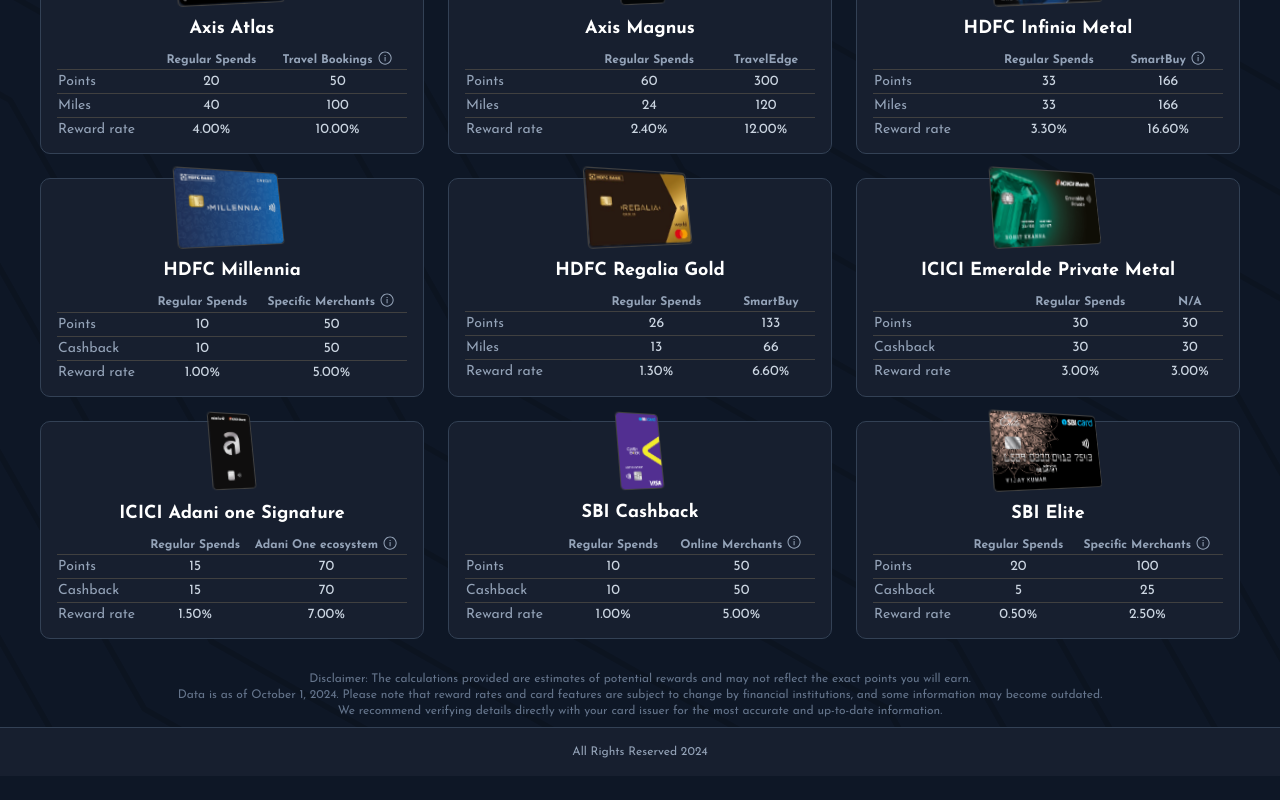
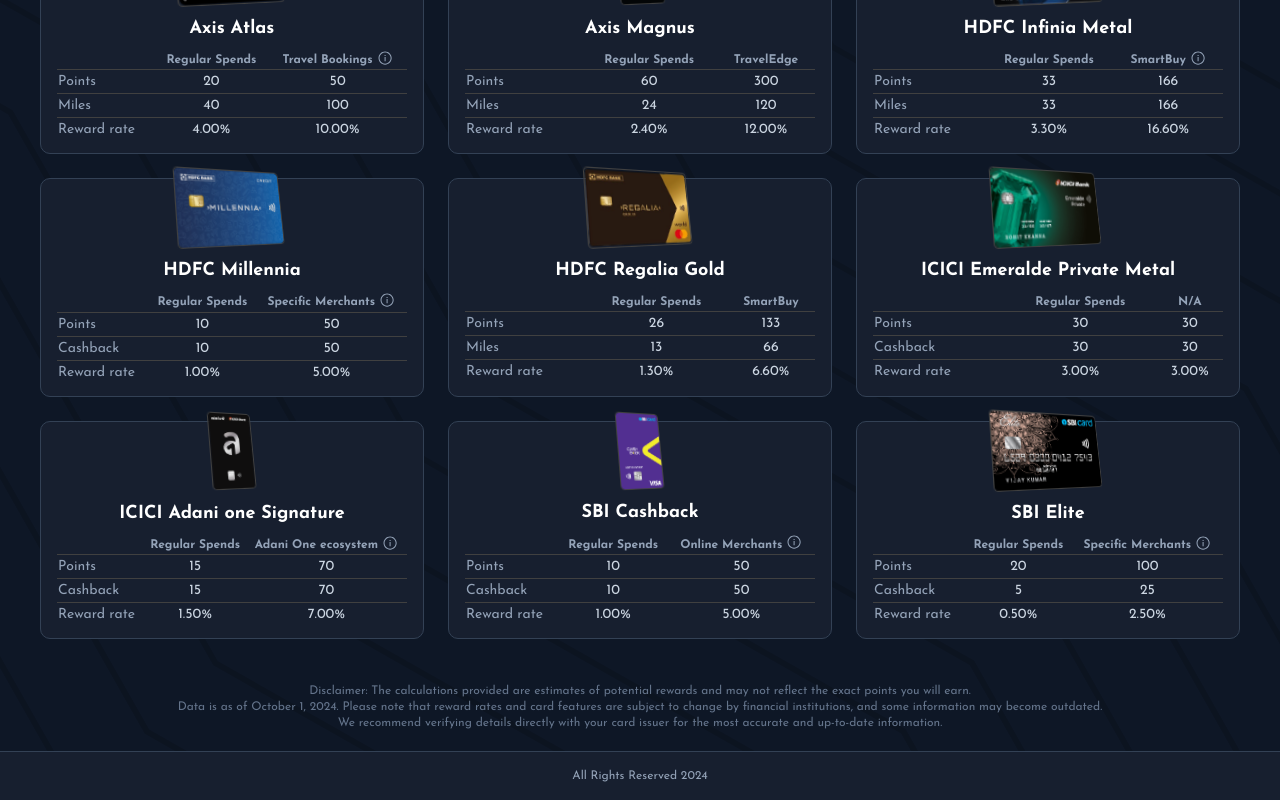
Before and after one commit to jeromie/rewards-calculator, a React (Vite) app: page / in a window 1280 px wide. Shown: the part 570-1370 px from the top of the page. Before the commit the page ends 1346 px from the top, so only its background shows below. Built offline with nearby package versions, Linux system fonts and the light colour scheme.

Commit message:
footer fix

```diff
--- a/src/components/Footer.jsx
+++ b/src/components/Footer.jsx
@@ -3,9 +3,11 @@
 const Footer = () => {
     return(
         <Wrapper className="text-xs text-center text-slate-500">
-            Disclaimer: The calculations provided are estimates of potential rewards and may not reflect the exact points you will earn.
-            <br />Data is as of October 1, 2024. Please note that reward rates and card features are subject to change by financial institutions, and some information may become outdated.
-            <br />We recommend verifying details directly with your card issuer for the most accurate and up-to-date information.
+            <div className="p-3">
+                Disclaimer: The calculations provided are estimates of potential rewards and may not reflect the exact points you will earn.
+                <br />Data is as of October 1, 2024. Please note that reward rates and card features are subject to change by financial institutions, and some information may become outdated.
+                <br />We recommend verifying details directly with your card issuer for the most accurate and up-to-date information.
+            </div>
             <BottomFooter className="border-t border-t-slate-700 text-slate-400 p-4 mt-2">
                 All Rights Reserved 2024
             </BottomFooter>
```
